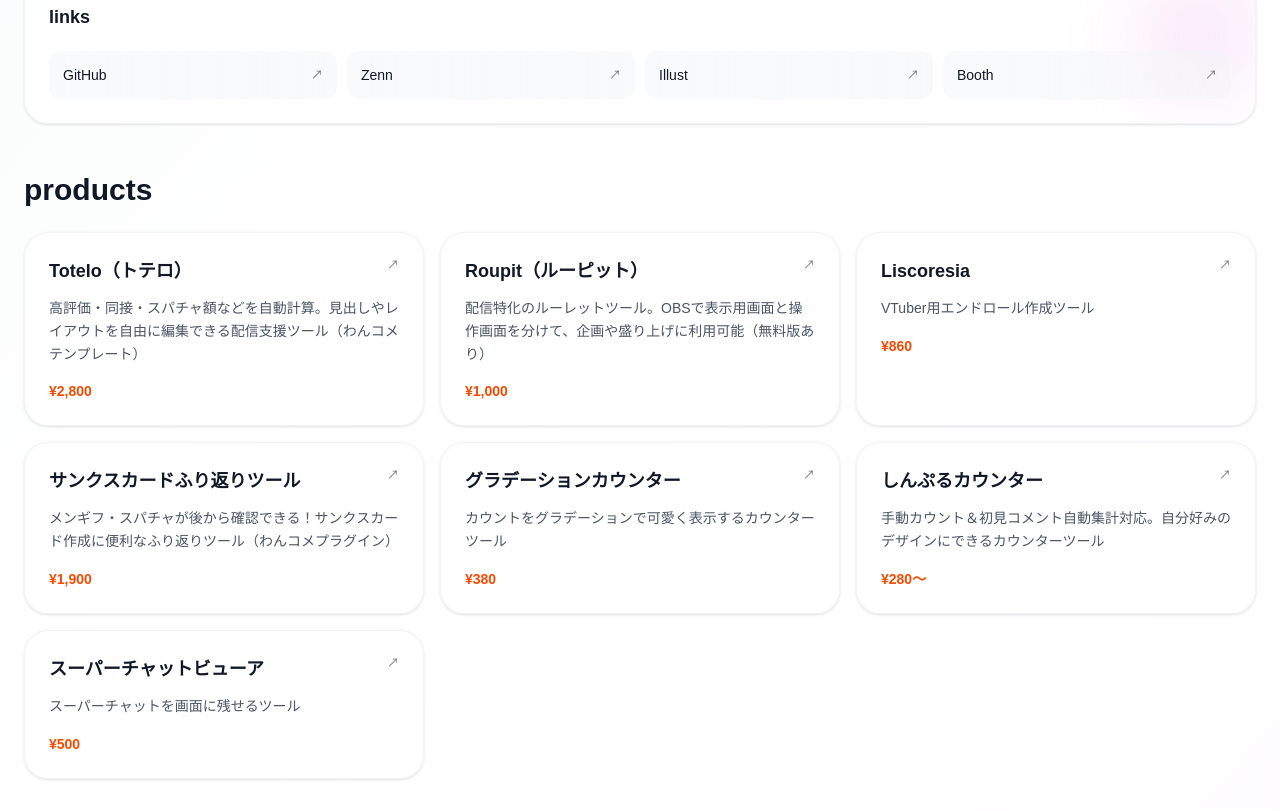
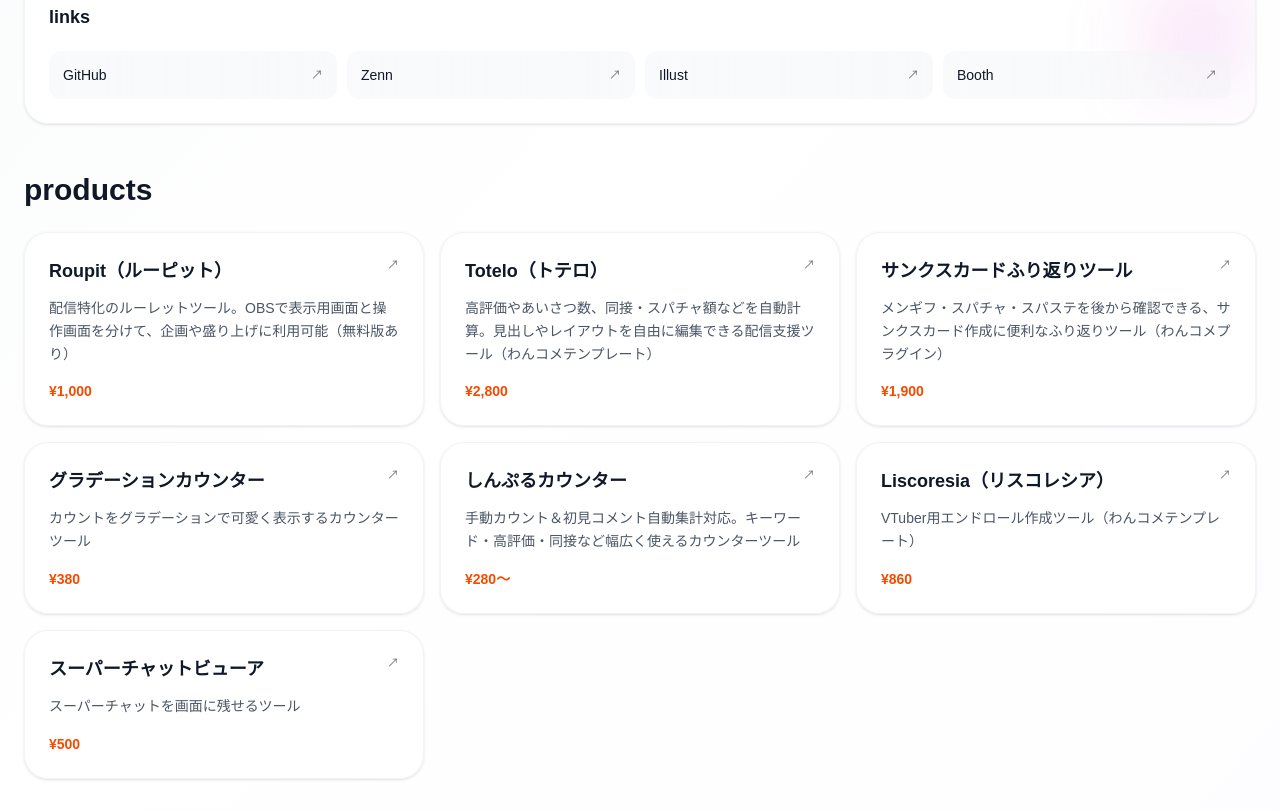
Before and after one commit to tsuki-lab/tsuki-lab-web-nextjs, a Next.js app: page / in a window 1280 px wide. Shown: the part 570-1381 px from the top of the page. Built offline with nearby package versions, Linux system fonts and the light colour scheme; no server answers.

Commit message:
refactor: Update product entries in constants.ts, modifying descriptions and reintroducing Liscoresia while removing duplicate Totelo entry for clarity and consistency

```diff
--- a/app/constants.ts
+++ b/app/constants.ts
@@ -23,27 +23,21 @@
 
 export const PRODUCTS = [
   {
-    name: "Totelo（トテロ）",
-    href: `${BOOTH_BASE_URL}/items/7888902`,
-    description: "高評価・同接・スパチャ額などを自動計算。見出しやレイアウトを自由に編集できる配信支援ツール（わんコメテンプレート）",
-    price: "¥2,800",
-  },
-  {
     name: "Roupit（ルーピット）",
     href: `${BOOTH_BASE_URL}/items/7958002`,
     description: "配信特化のルーレットツール。OBSで表示用画面と操作画面を分けて、企画や盛り上げに利用可能（無料版あり）",
     price: "¥1,000",
   },
   {
-    name: "Liscoresia",
-    href: `${BOOTH_BASE_URL}/items/6747525`,
-    description: "VTuber用エンドロール作成ツール",
-    price: "¥860",
+    name: "Totelo（トテロ）",
+    href: `${BOOTH_BASE_URL}/items/7888902`,
+    description: "高評価やあいさつ数、同接・スパチャ額などを自動計算。見出しやレイアウトを自由に編集できる配信支援ツール（わんコメテンプレート）",
+    price: "¥2,800",
   },
   {
     name: "サンクスカードふり返りツール",
     href: `${BOOTH_BASE_URL}/items/7831150`,
-    description: "メンギフ・スパチャが後から確認できる！サンクスカード作成に便利なふり返りツール（わんコメプラグイン）",
+    description: "メンギフ・スパチャ・スパステを後から確認できる、サンクスカード作成に便利なふり返りツール（わんコメプラグイン）",
     price: "¥1,900",
   },
   {
@@ -55,8 +49,14 @@
   {
     name: "しんぷるカウンター",
     href: `${BOOTH_BASE_URL}/items/7660157`,
-    description: "手動カウント＆初見コメント自動集計対応。自分好みのデザインにできるカウンターツール",
+    description: "手動カウント＆初見コメント自動集計対応。キーワード・高評価・同接など幅広く使えるカウンターツール",
     price: "¥280〜",
+  },
+  {
+    name: "Liscoresia（リスコレシア）",
+    href: `${BOOTH_BASE_URL}/items/6747525`,
+    description: "VTuber用エンドロール作成ツール（わんコメテンプレート）",
+    price: "¥860",
   },
   {
     name: "スーパーチャットビューア",
```
